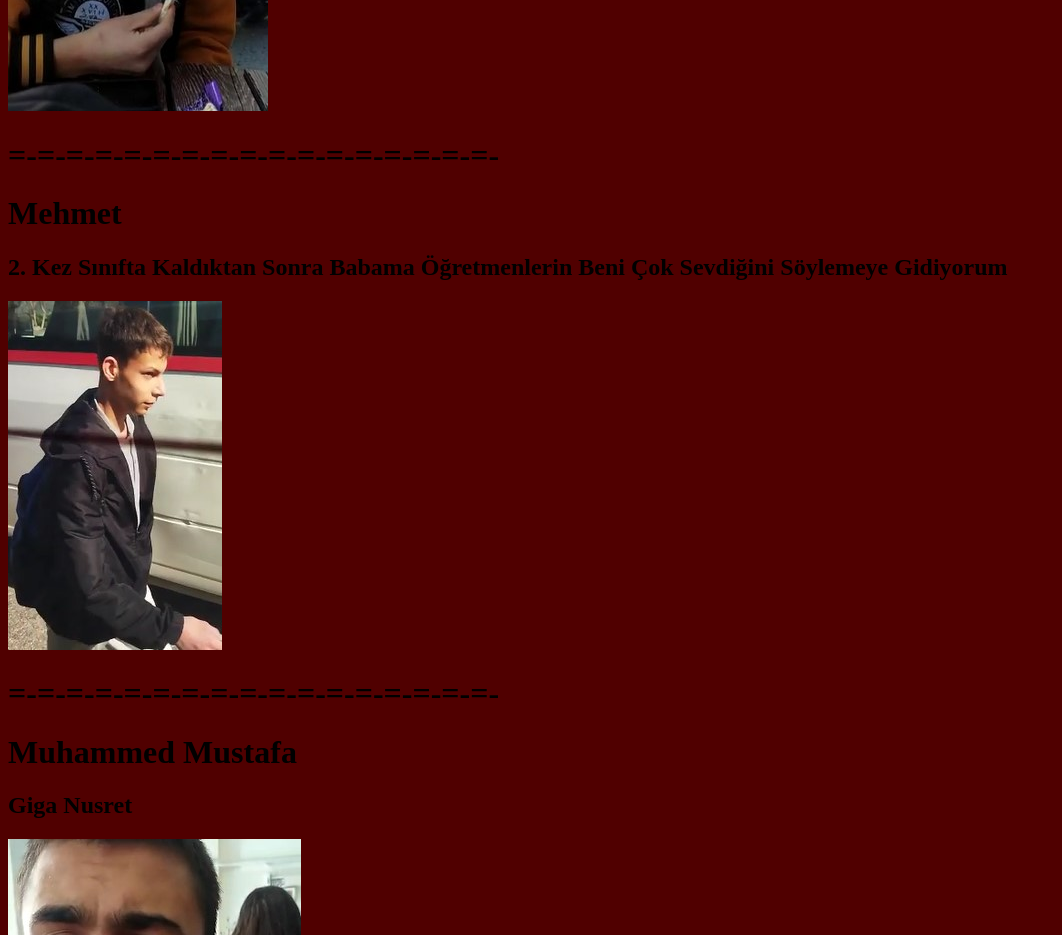
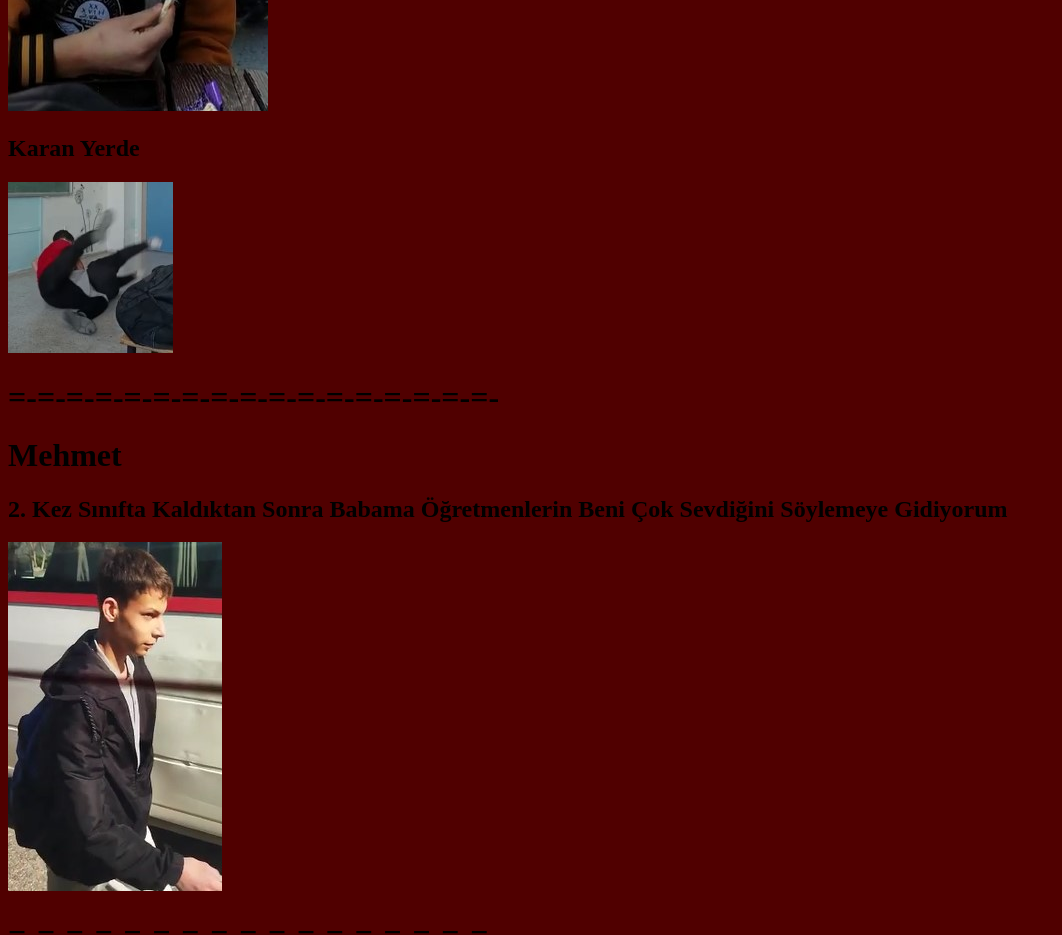
Before and after one commit to jookisho/Jookisho.github.io, a plain HTML site: page ifşalar.html in a window 1280 px wide. Shown: the part 7000-7935 px from the top of the page, without its empty margins (0-1062 px from the left). Drawn offline with Linux system fonts and the light colour scheme.

Commit message:
Update ifşalar.html

```diff
--- a/ifşalar.html
+++ b/ifşalar.html
@@ -52,6 +52,8 @@
     <h1><strong>Karan</strong></h1>
     <h2>Karbonhidrat İçin!</h2>
     <img src="İfşalar/karan.jpg">
+    <h2>Karan Yerde</h2>
+    <img src="İfşalar/karan2.jpg">
     <h1>=-=-=-=-=-=-=-=-=-=-=-=-=-=-=-=-=-</h1>
     <h1><strong>Mehmet</strong></h1>
     <h2>2. Kez Sınıfta Kaldıktan Sonra Babama Öğretmenlerin Beni Çok Sevdiğini Söylemeye Gidiyorum</h2>
```
